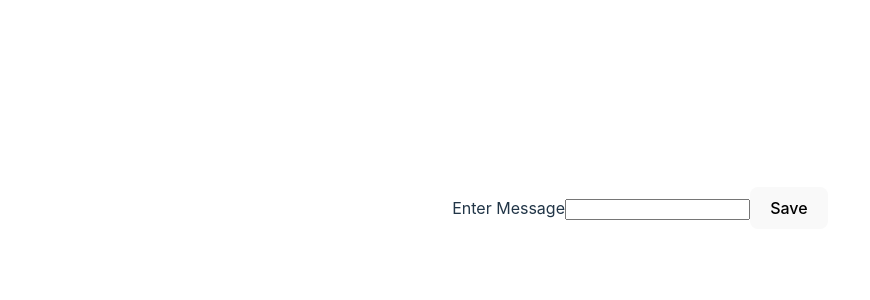
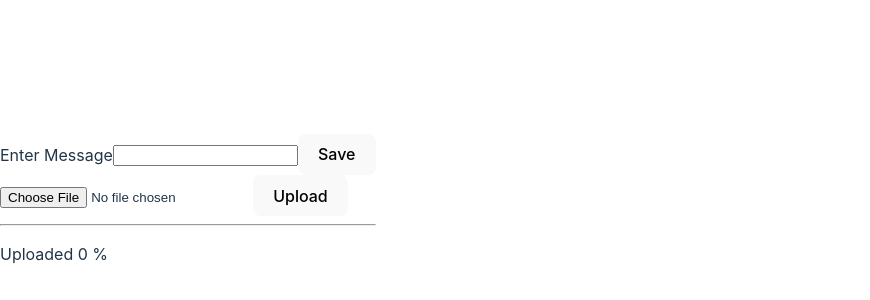
Before and after one commit to NeeleshRao/Achievement-Upload, a React (Vite) app: page / in a window 1280 px wide. Shown: the part 192-492 px from the top of the page, without its empty margins (0-870 px from the left). Built offline with nearby package versions, Linux system fonts and the light colour scheme.

Commit message:
Storage upload of file done

```diff
--- a/src/App.jsx
+++ b/src/App.jsx
@@ -1,10 +1,11 @@
-import "./App.css";
+import FileUpload from "./FileUpload";
 import Home from "./Home";
 
 function App() {
   return (
     <>
       <Home />
+      <FileUpload />
     </>
   );
 }
--- /dev/null
+++ b/src/FileUpload.jsx
@@ -0,0 +1,45 @@
+import React, { useState } from "react";
+import { storage } from "./firebase";
+import { getDownloadURL, ref, uploadBytesResumable } from "firebase/storage";
+
+const FileUpload = () => {
+  const [progress, setProgress] = useState(0);
+  const formHandler = async (e) => {
+    e.preventDefault();
+    const file = e.target[0].files[0];
+    console.log(file);
+    uploadFiles(file);
+  };
+
+  const uploadFiles = (file) => {
+    if (!file) return;
+    const storageRef = ref(storage, `/files/${file.name}`);
+    const uploadTask = uploadBytesResumable(storageRef, file);
+
+    uploadTask.on(
+      "state_changed",
+      (snapshot) => {
+        const prog = Math.round(
+          (snapshot.bytesTransferred / snapshot.totalBytes) * 100
+        );
+        setProgress(prog);
+      },
+      (error) => console.log(error),
+      () => {
+        getDownloadURL(uploadTask.snapshot.ref).then((url) => console.log(url));
+      }
+    );
+  };
+  return (
+    <div>
+      <form onSubmit={formHandler}>
+        <input type="file" className="input" />
+        <button type="submit">Upload</button>
+      </form>
+      <hr />
+      <p>Uploaded {progress} %</p>
+    </div>
+  );
+};
+
+export default FileUpload;
--- a/src/firebase.js
+++ b/src/firebase.js
@@ -1,8 +1,8 @@
-// Import the functions you need from the SDKs you need
+
 import { initializeApp } from "firebase/app";
 import { getFirestore } from "firebase/firestore";
+import { getStorage } from "firebase/storage";
 
-// Your web app's Firebase configuration
 const firebaseConfig = {
     apiKey: "AIzaSyCHuVV4Kq2xUtsCl_D16h8HpxMlkwwxvEw",
     authDomain: "achievement-upload.firebaseapp.com",
@@ -15,3 +15,4 @@
 
 const app = initializeApp(firebaseConfig);
 export const firestore = getFirestore(app);
+export const storage = getStorage(app);
```
